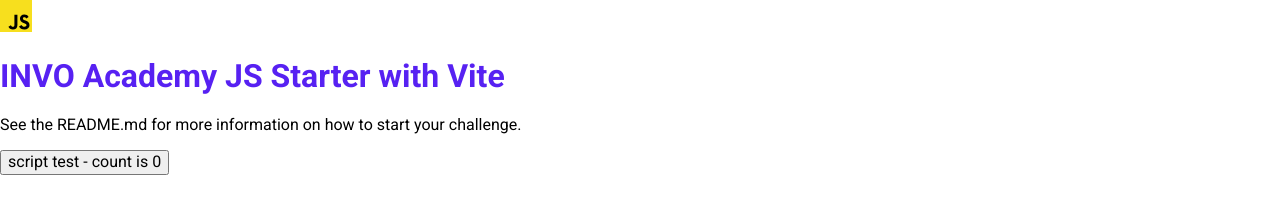
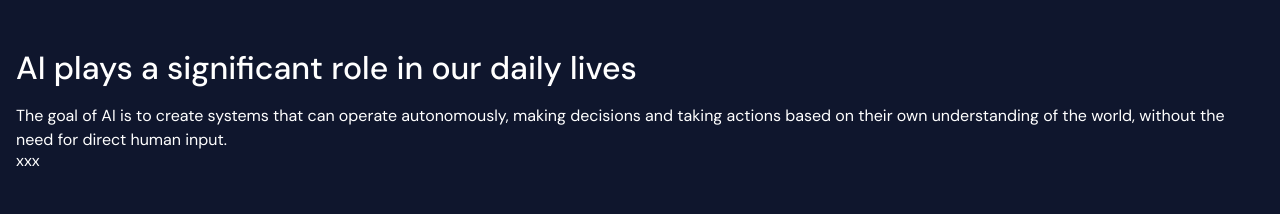
Before and after one commit to qkiczw/sekcja4obszarowAI-invo, a website built with Vite: page index.html in a window 1280 px wide. Built offline with nearby package versions, Linux system fonts and the light colour scheme.

Commit message:
Add code to build a section sceleton, add content in the left column and some styles to the content.

```diff
--- a/index.html
+++ b/index.html
@@ -12,16 +12,17 @@
 
 <body>
   <div id="home-page">
-    <div>
-      <img src="/public/images/javascript.svg" class="logo vanilla" alt="JavaScript logo" />
-      <h1>INVO Academy JS Starter with Vite</h1>
-      <p>
-        See the README.md for more information on how to start your challenge.
-      </p>
-      <div class="card">
-        <button id="counter" type="button"></button>
+    <section>
+      <div class="section-container">
+        <div class="left-column">
+          <h2 class="left-column__title">AI plays a significant role in our daily lives</h2>
+          <p class="left-column__text">The goal of AI is to create systems that can operate autonomously, making decisions and taking actions based on their own understanding of the world, without the need for direct human input.</p>
+        </div>
+        <div class="right-column">
+          xxx
+        </div>
       </div>
-    </div>
+    </section>
   </div>
 
   <script type="module" src="/src/global-scripts/main.js"></script>
--- a/src/pages/home-page/styles/home-page.scss
+++ b/src/pages/home-page/styles/home-page.scss
@@ -1,2 +1,50 @@
 /// Homepage Styles File
 /// Here we import all the Styles files we need for our Homepage.
+
+// Font import
+@import url('https://fonts.googleapis.com/css2?family=DM+Sans:wght@400;500&display=swap');
+
+
+* {
+    margin: 0;
+    padding: 0;
+    box-sizing: border-box;
+}
+
+// Colors
+$primary-backogrund-color: #0F162D;
+$secondary-background-color: #FFFFFF;
+
+
+body {
+    font-family: 'DM Sans', sans-serif;
+    color: $secondary-background-color;
+    background-color: $primary-backogrund-color;
+    color: $secondary-background-color;
+    font-size: 16px;
+}
+.section-container {
+    width: 100%;
+    height: 100vh;
+    // display: flex;
+    // flex-direction: column;
+    color: inherit;
+    padding: 0 16px;
+}
+
+.left-column {
+    &__title {
+        font-size: 32px;
+        line-height: 40px;
+        letter-spacing: -0.2;
+        font-weight: 500;
+        margin-top: 48px;
+    }
+    &__text {
+        color: $secondary-background-color;
+        line-height: 24px;
+        letter-spacing: 0;
+        font-weight: regular;
+        margin-top: 16px;
+    }
+}
```
